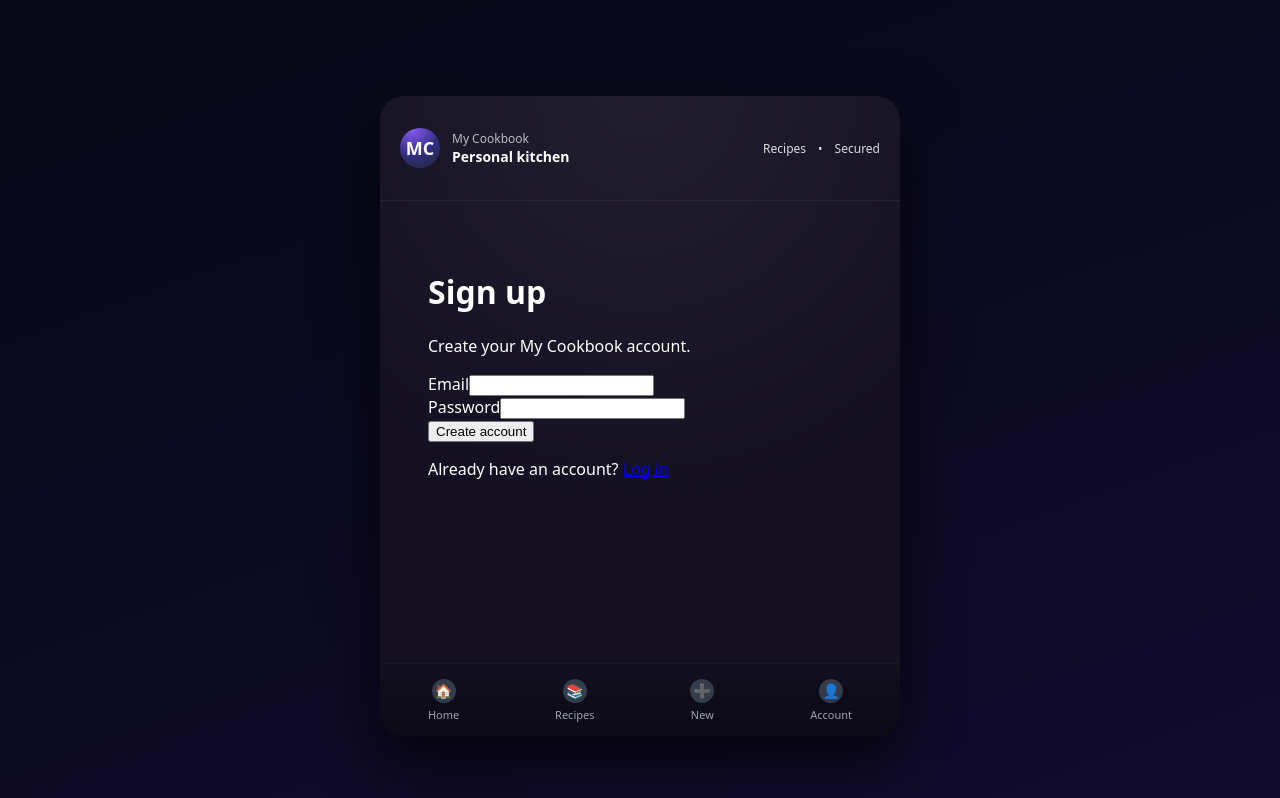
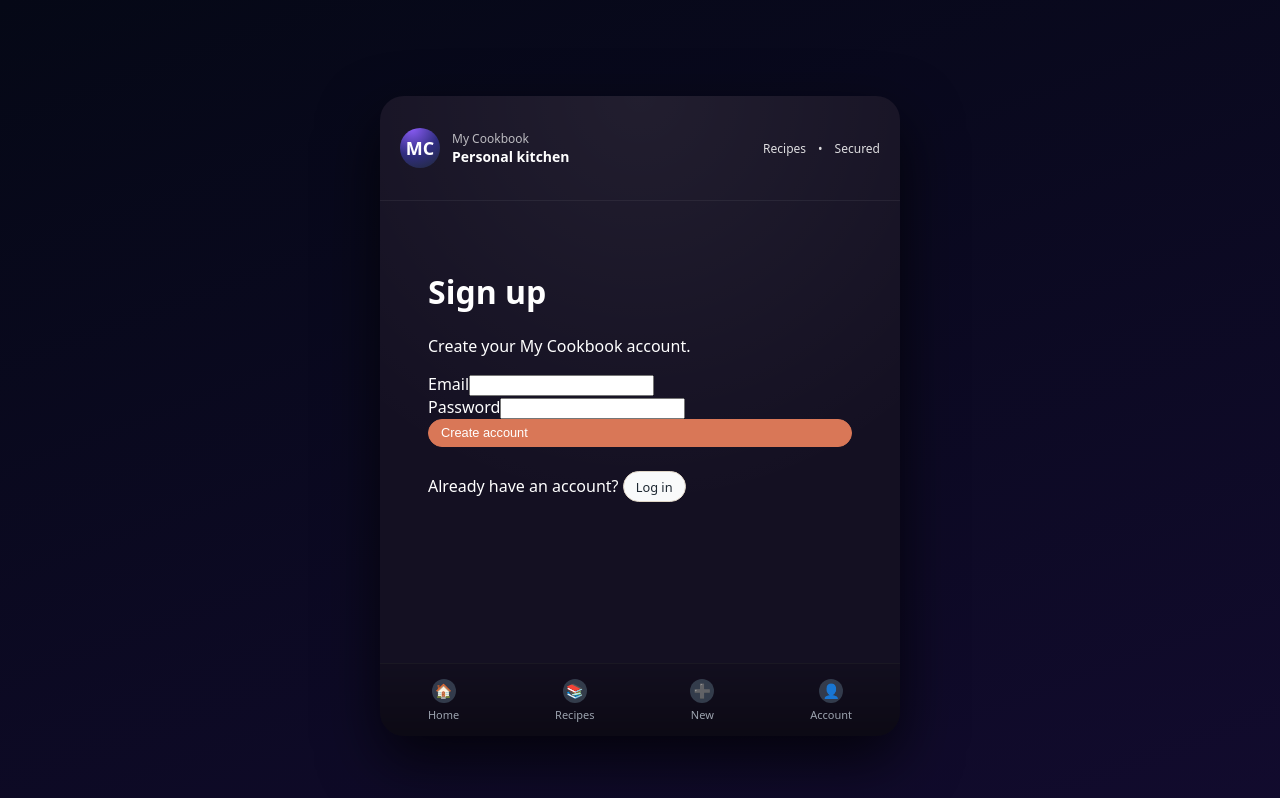
Before and after one commit to rwilliamspbg-ops/My-Cookbook-V1.0, a Next.js app: page /signup in a window 1280 px wide. Shown: the top 798 px of the page. Built offline with nearby package versions, Linux system fonts and the light colour scheme.

Commit message:
Update signup.js

```diff
--- a/pages/signup.js
+++ b/pages/signup.js
@@ -17,11 +17,20 @@ export default function Signup() {
           <label>Password</label>
           <input type="password" name="password" required />
         </div>
-        <button type="submit">Create account</button>
+        <button
+  type="submit"
+  className="btn-pill primary"
+  style={{ width: '100%' }}
+>
+  Create account
+</button>
       </form>
 
       <p style={{ marginTop: '1rem' }}>
-        Already have an account? <Link href="/login">Log in</Link>
+        Already have an account?{' '}
+<Link href="/login" className="btn-pill" style={{ display: 'inline-block', marginTop: '0.5rem' }}>
+  Log in
+</Link>
       </p>
     </main>
   );
```
